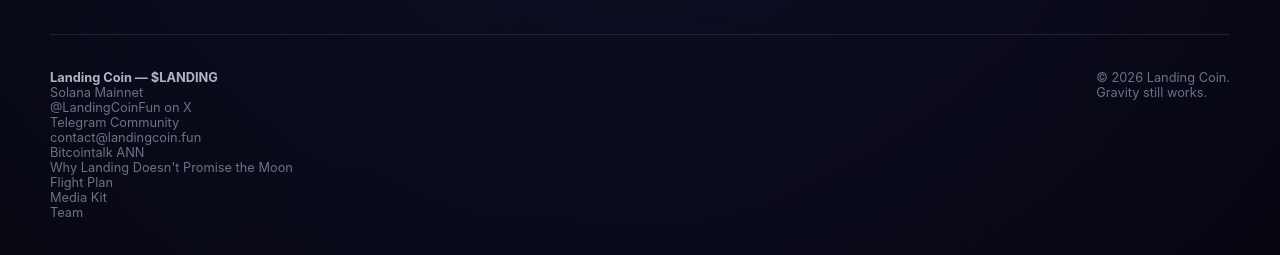
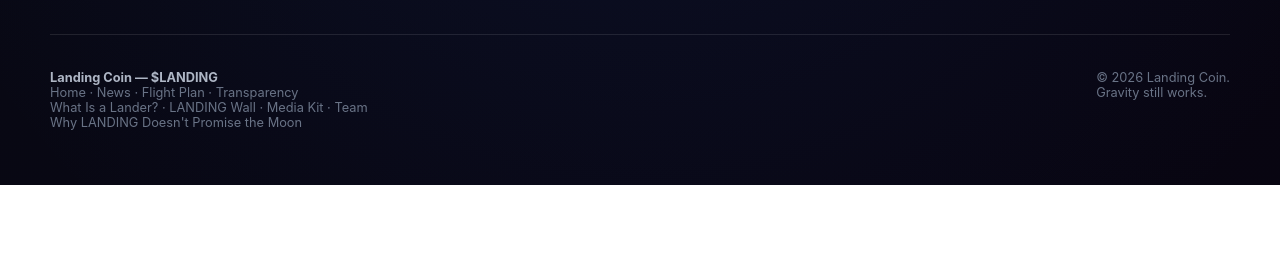
Before and after one commit to michelescalini-sketch/landing-coin, a website: page docs/team.html in a window 1280 px wide. Shown: the part 2521-2776 px from the top of the page. After the commit the page ends 2706 px from the top, so only its background shows below. Drawn offline with Linux system fonts and the light colour scheme.

Commit message:
Improve internal linking and asset loading

```diff
--- a/docs/team.html
+++ b/docs/team.html
@@ -702,24 +702,20 @@
   </main>
 
   <footer>
-    <div>
-      <strong>Landing Coin — $LANDING</strong><br>
-      Solana Mainnet<br>
-      <a href="https://x.com/LandingCoinFun" target="_blank" rel="noopener">@LandingCoinFun on X</a><br>
-      <a href="https://t.me/LandingCoinCommunity" target="_blank" rel="noopener">Telegram Community</a><br>
-      <a href="mailto:contact@landingcoin.fun">contact@landingcoin.fun</a><br>
-      <a href="https://bitcointalk.org/index.php?topic=5591610.0" target="_blank" rel="noopener">Bitcointalk ANN</a><br>
-      <a href="/why-landing-doesnt-promise-the-moon.html">Why Landing Doesn't Promise the Moon</a><br>
-      <a href="/flight-plan.html">Flight Plan</a><br>
-      <a href="/media-kit.html">Media Kit</a><br>
-      <a href="/team.html" aria-current="page">Team</a>
-    </div>
-
-    <div>
-      © 2026 Landing Coin.<br>
-      Gravity still works.
-    </div>
-  </footer>
+  <div>
+    <strong>Landing Coin — $LANDING</strong><br>
+    <a href="/">Home</a> ·
+    <a href="/news/">News</a> ·
+    <a href="/flight-plan.html">Flight Plan</a> ·
+    <a href="/transparency.html">Transparency</a><br>
+    <a href="/lander.html">What Is a Lander?</a> ·
+    <a href="/wall.html">LANDING Wall</a> ·
+    <a href="/media-kit.html">Media Kit</a> ·
+    <a href="/team.html">Team</a><br>
+    <a href="/why-landing-doesnt-promise-the-moon.html">Why LANDING Doesn't Promise the Moon</a>
+  </div>
+  <div>© 2026 Landing Coin.<br>Gravity still works.</div>
+</footer>
 
 </div>
 </body>
```
